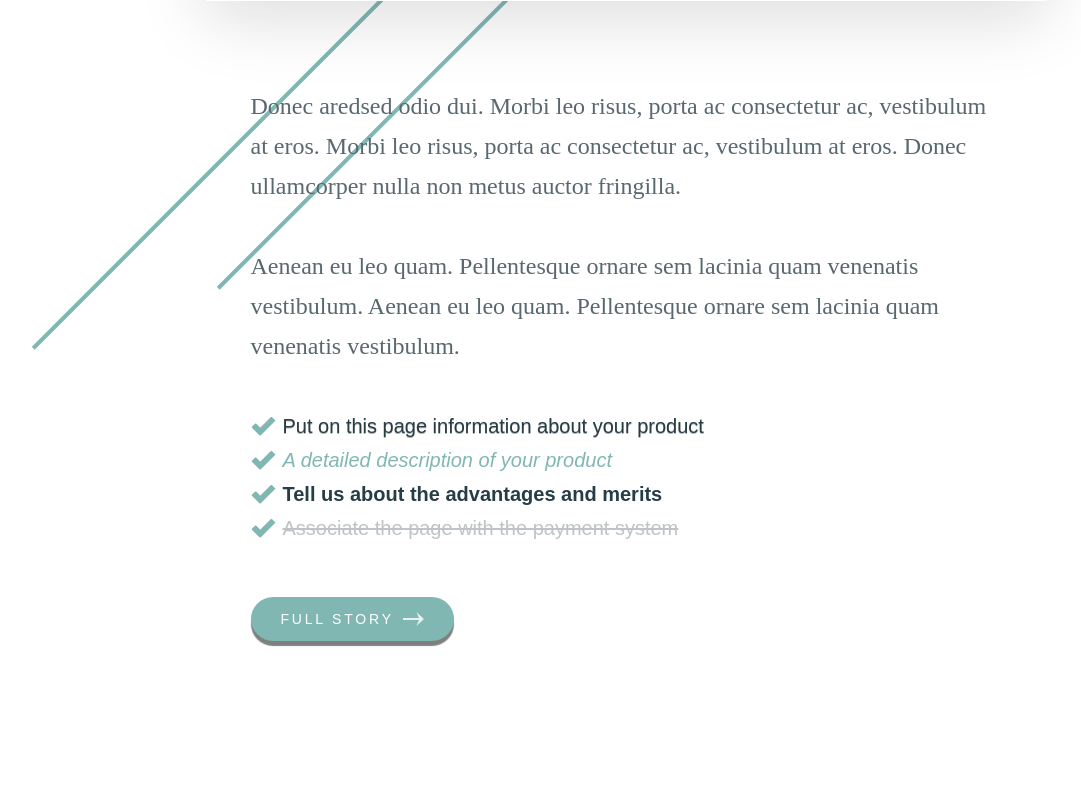
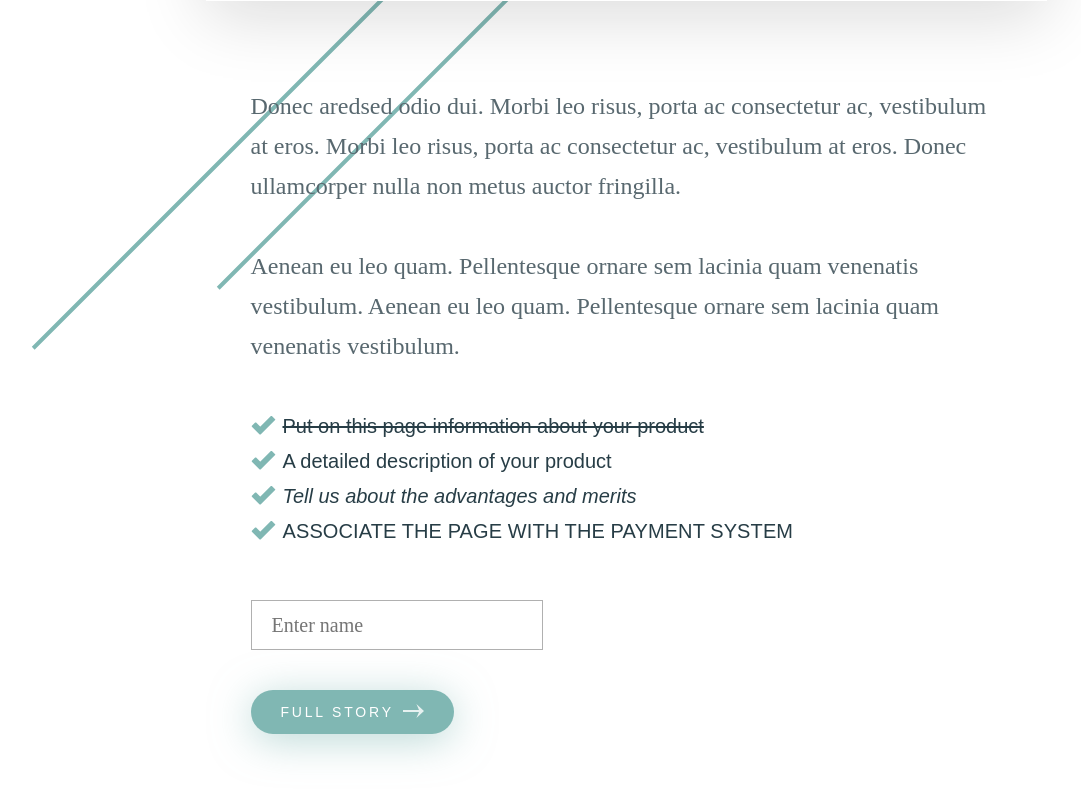
Before and after one commit to 1Gluk1/second-site, a plain HTML site: page index.html in a window 1280 px wide. Shown: the part 854-1650 px from the top of the page, without its empty margins (14-1095 px from the left). Before the commit the page ends 1595 px from the top, so only its background shows below. Drawn offline with Linux system fonts and the light colour scheme.

Commit message:
Улучшения списка/инпута/кнопки
1) Добавил ховер эффекты на каждый элемент списка.
2) Добавил поле для ввода и стилизовал с помощью псевдокласса focus.
3) Изменил эффекты ссылки через псевдоклассы hover и active.

```diff
--- a/css/style.css
+++ b/css/style.css
@@ -3,18 +3,32 @@
    margin: 0;
    border: 0;
 }
-*,*::before,*::after{
+*,
+*::before,
+*::after {
    -moz-box-sizing: border-box;
    -webkit-box-sizing: border-box;
    box-sizing: border-box;
 }
 
-:focus,:active{outline: none;}
-a:focus,a:active{outline: none;}
+:focus,
+:active {
+   outline: none;
+}
+a:focus,
+a:active {
+   outline: none;
+}
 
-nav, footer, header, aside{display: block;}
+nav,
+footer,
+header,
+aside {
+   display: block;
+}
 
-html, body {
+html,
+body {
    height: 100%;
    width: 100%;
    font-size: 100%;
@@ -25,20 +39,48 @@ html, body {
    -webkit-text-size-adjust: 100%;
 }
 
-input, button, textarea {font-family: inherit;}
+input,
+button,
+textarea {
+   font-family: inherit;
+}
 
-input::-ms-clear{display: none;}
-button{cursor: pointer;}
-button::-moz-focus-inner{padding: 0; border: 0;}
-a, a:visited{text-decoration: none;}
-a:hover{text-decoration: none;}
-ul li{list-style: none;}
-img{vertical-align: top;}
+input::-ms-clear {
+   display: none;
+}
+button {
+   cursor: pointer;
+}
+button::-moz-focus-inner {
+   padding: 0;
+   border: 0;
+}
+a,
+a:visited {
+   text-decoration: none;
+}
+a:hover {
+   text-decoration: none;
+}
+ul li {
+   list-style: none;
+}
+img {
+   vertical-align: top;
+}
 
-h1,h2,h3,h4,h5,h6{font-size: inherit; font-weight: 400;}
+h1,
+h2,
+h3,
+h4,
+h5,
+h6 {
+   font-size: inherit;
+   font-weight: 400;
+}
 
-body{
-   background-color:#e8e8e8;
+body {
+   background-color: #e8e8e8;
    background: url(../img/Ellipse.png) 50% 140px no-repeat;
 }
 
@@ -86,7 +128,7 @@ body{
 }
 
 .content-bottom__text {
-   color:#58686f;
+   color: #58686f;
    font-size: 24px;
    line-height: 40px;
    margin-bottom: 50px;
@@ -94,16 +136,13 @@ body{
 
 .content-bottom__text p {
    margin-bottom: 40px;
-
 }
 
-.content-bottom__text p:last-child{
+.content-bottom__text p:last-child {
    margin: 0;
-
 }
 
 .content-bottom-info {
-
 }
 
 .content-bottom-info__list {
@@ -113,38 +152,80 @@ body{
 .content-bottom-info__list li {
    font-family: Arial, "Helvetica Neue", Helvetica, sans-serif;
    font-size: 20px;
-   margin: 0px 0px 14px 0px;
-   background: url('../img/icons/check_icon.png') left no-repeat;
+   margin: 0px 0px 15px 0px;
    padding: 0 0 0 32px;
+   position: relative;
 }
 
-.content-bottom-info__list li:last-child{
+.content-bottom-info__list li:before {
+   width: 25px;
+   height: 19px;
+   content: "";
+   background: url("../img/icons/check_icon.png") left center no-repeat;
+   position: absolute;
+   top: 0;
+   left: 0;
+}
+
+.content-bottom-info__list li:last-child {
    margin: 0px;
 }
 
 .content-bottom-info__list li:nth-child(1) {
-   text-shadow: 0 1px 0 rgba(0, 0, 0, 0.3);
    color: #273d46;
-
+   font-style: normal;
+   letter-spacing: normal;
+   text-align: left;
+   text-decoration: line-through;
 }
 
 .content-bottom-info__list li:nth-child(2) {
-   font-style: italic;
-   color: #80b7b3;
+   color: #273d46;
+   font-weight: normal;
+   letter-spacing: normal;
+   text-align: left;
 }
 
 .content-bottom-info__list li:nth-child(3) {
-   font-weight: 700;
    color: #273d46;
+   font-style: italic;
+   letter-spacing: normal;
+   text-align: left;
 }
 
 .content-bottom-info__list li:nth-child(4) {
-   text-decoration: line-through;
-   color:#273d46;
+   color: #273d46;
+   font-style: normal;
+   letter-spacing: 0.1px;
+   text-align: left;
+   text-transform: uppercase;
 }
 
-.content-bottom-info__list li:nth-child(4) span{
-   opacity: 0.3;
+.content-bottom-info__list li:nth-child(1):hover {
+   text-decoration: none;
+}
+
+.content-bottom-info__list li:nth-child(2):hover {
+   color: #d55a5a;
+}
+
+.content-bottom-info__list li:nth-child(2):hover::before {
+   background: url("../img/icons/check_red.png") left center no-repeat;
+}
+
+.content-bottom-info__list li:nth-child(3):hover {
+   color: #273d46;
+   font-family: Arial, "Helvetica Neue", Helvetica, sans-serif;
+   font-size: 20px;
+   font-weight: 400;
+   font-style: normal;
+   letter-spacing: normal;
+   text-align: left;
+}
+
+.content-bottom-info__list li:nth-child(4):hover {
+   text-transform: none;
+   letter-spacing: 0px;
 }
 
 .content-bottom-info__link {
@@ -157,24 +238,46 @@ body{
    text-transform: uppercase;
    font-family: Arial, "Helvetica Neue", Helvetica, sans-serif;
    background-color: #80b7b3;
-   -webkit-box-shadow: 0px 5px 1px rgba(0, 0, 0, 0.5);
-   box-shadow: 0px 5px 1px rgba(0, 0, 0, 0.5);
+   -webkit-box-shadow: 0 6px 40px rgba(128, 183, 179, 0.54);
+   box-shadow: 0 6px 40px rgba(128, 183, 179, 0.54);
    letter-spacing: 2.8px;
 }
 
 .content-bottom-info__link span {
+   position: relative;
    padding: 0 30px 0 0;
-   background: url(../img/icons/Shape.svg) right no-repeat;
 }
 
-.content-bottom-info__link:hover{
-   background-color: #57b3ae;
+.content-bottom-info__link span:before {
+   content: "";
+   background: url(../img/icons/Shape.svg) no-repeat;
+   position: absolute;
+   width: 21px;
+   height: 14px;
+   top: 0;
+   right: 0;
 }
 
-.content-bottom-info__link:active{
-   position: relative;
+.content-bottom-info__link:hover {
+   background-color: #3a5856;
+}
 
-   top: 3px;
-   -webkit-box-shadow: 0px 2px 1px rgba(0, 0, 0, 0.5);
-   box-shadow: 0px 2px 1px rgba(0, 0, 0, 0.5);
+.content-bottom-info__link:active {
+   background-color: #818181;
+   -webkit-box-shadow: none;
+   box-shadow: none;
 }
+
+.content-bottom-info__input {
+   width: 292px;
+   height: 50px;
+   margin: 0 0 40px 0;
+   border: 1px solid #b0b0b0;
+   font-size: 20px;
+   padding: 0 0 0 20px;
+}
+
+.content-bottom-info__input:focus {
+   border: 1px solid #7fbed5;
+   box-shadow: 0 0 20px rgba(127, 190, 213, 0.93);
+}
--- a/index.html
+++ b/index.html
@@ -29,6 +29,9 @@
           <li>Tell us about the advantages and merits</li>
           <li><span>Associate the page with the payment system</span></li>
         </ul>
+        <div class="content-bottom-info-input">
+          <input type="text" class="content-bottom-info__input" name="input" id="text" placeholder="Enter name">
+        </div>
         <a href="#" class="content-bottom-info__link">
           <span>Full Story</span>
         </a>
```
Also changed, not shown: img/icons/check_red.png (added).
